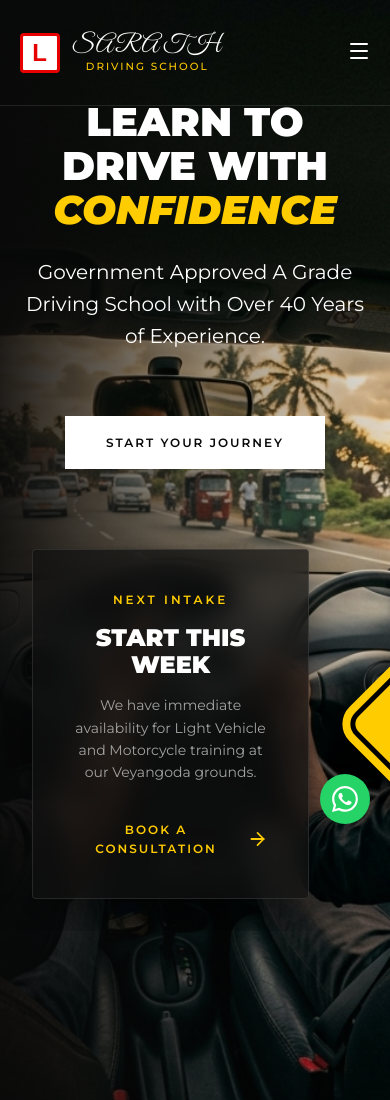
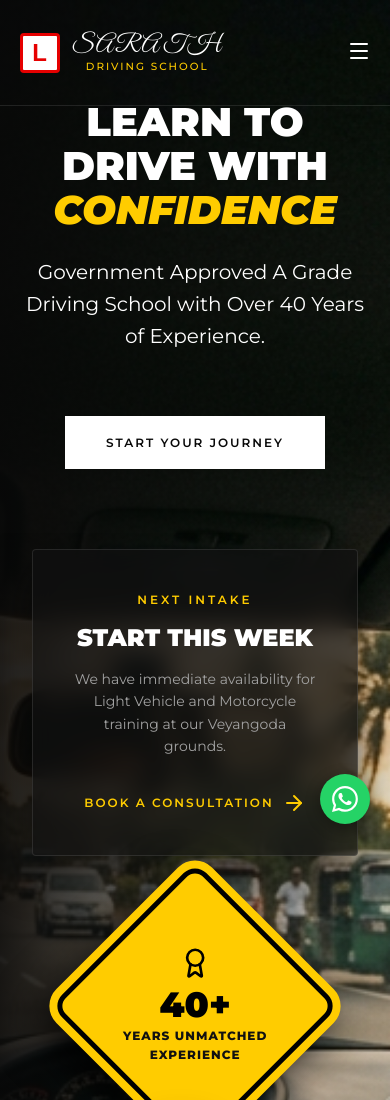
Before and after one commit to rusithrashmitha14-gif/sarath-driving-school, a website built with Vite: page index.html in a window 390 px wide. Shown: the top 1100 px of the page. Built offline with nearby package versions, Linux system fonts and the light colour scheme.

Commit message:
Fix desktop sticky scroll animation by replacing display contents with flex gap

```diff
--- a/style.css
+++ b/style.css
@@ -403,7 +403,6 @@
   width: 40%;
   display: flex;
   flex-direction: column;
-  gap: 40vh; /* Massive gap to force scrolling between cards */
   margin-top: 10vh;
   margin-bottom: 20vh;
 }
@@ -797,7 +796,9 @@
    Road Sign Cards
    ========================================================================== */
 .mobile-horizontal-scroll {
-  display: contents;
+  display: flex;
+  flex-direction: column;
+  gap: 40vh; /* Massive gap to force scrolling between cards */
 }
 
 .road-sign-wrapper {
```
